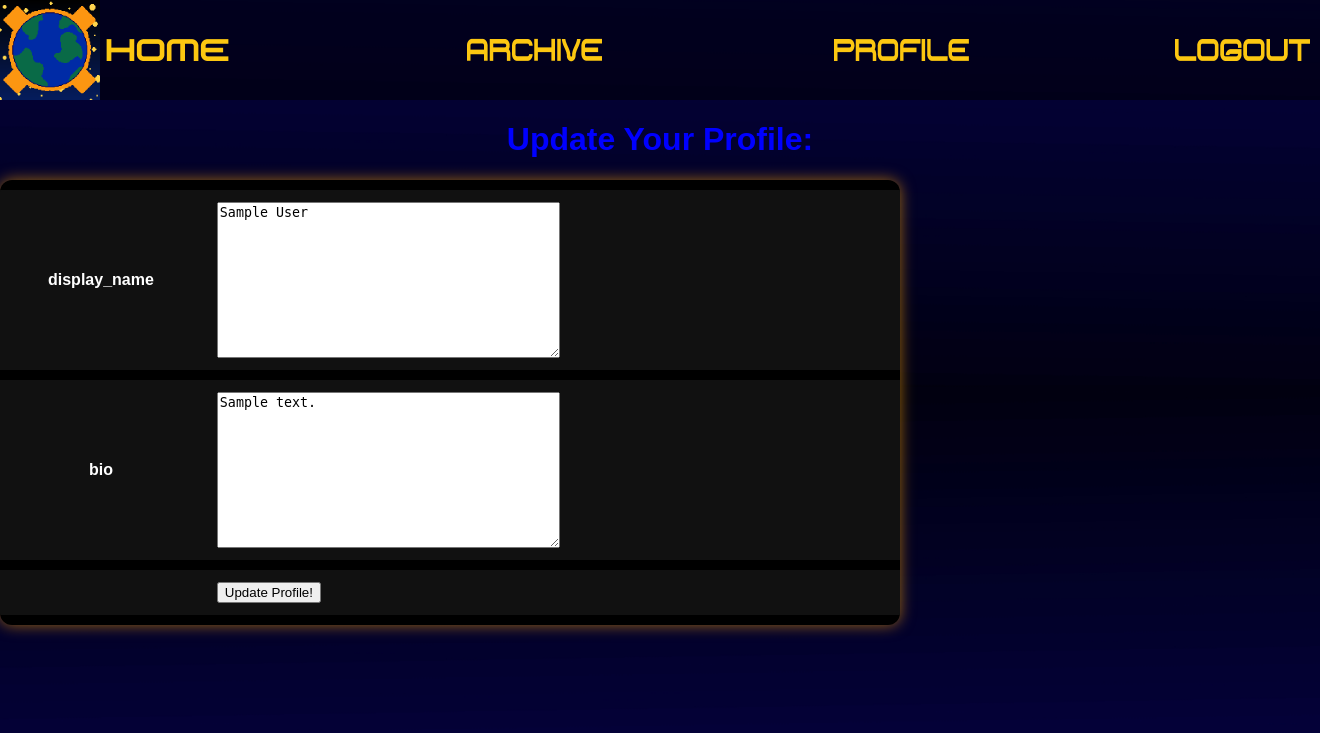
After one commit to alexko22/exocollect, a Django app: page /exocollect/profile/update in a window 1320 px wide. The commit adds this page. Shown: the top 733 px of the page. Run offline with Django 5.2, Linux system fonts and the light colour scheme; a user stored in the database is signed in; tables that the repository leaves empty hold one stand-in row (values such as "Sample post").

Commit message:
update display name and bio support

```diff
--- a/exo/forms.py
+++ b/exo/forms.py
@@ -12,3 +12,12 @@ class CreateProfilesForm(forms.ModelForm):
         model = Profiles
         # which fields we want to display
         fields = ['display_name', 'bio']
+
+
+class UpdateProfileForm(forms.ModelForm):
+    ''' form to update a profile object '''
+    class Meta:
+        ''' associting form to Profile model '''
+        model = Profiles
+        # fields to be displayed
+        fields = ['display_name', 'bio']
--- a/exo/templates/exo/profile.html
+++ b/exo/templates/exo/profile.html
@@ -16,6 +16,10 @@
 
   <!-- Bio centered below -->
   <p class="profile-bio mx-auto">{{ profile.bio }}</p>
+
+  <!-- update profle button (prob needs styling) -->
+   <a href="{% url 'update_profile' %}"> Update Profile </a>
+
 </div>
 
 
@@ -27,7 +31,6 @@
 
     <!-- Planets table -->
     <p class="title">Your Planets</p>
-    &nbsp;
     <table class="planet-table w-100">
         <thead>
             <tr>
--- /dev/null
+++ b/exo/templates/exo/update_profile_form.html
@@ -0,0 +1,29 @@
+{% extends 'exo/base.html' %}
+
+
+{% block content %}
+<div class="container mt-5 text-light d-flex flex-column align-items-center">
+    <h1> Update Your Profile: </h1>
+</div>
+
+<!-- form for updating the profile -->
+<form method = 'POST'>
+{% csrf_token %}
+{% csrf_token %}
+    <table class="planet-table w-100">
+    {% for field in form %}
+    <tr>
+        <th>{{field.name}}</th>
+        <td>{{field}}</td>
+    </tr>
+    {% endfor %}
+    <tr>
+        <td></td>
+        <td>
+            <input type='submit' name = 'Update Profile!' value= 'Update Profile!'>
+        </td>
+    </tr>
+    </table>
+</form>
+
+{% endblock %}
--- a/exo/urls.py
+++ b/exo/urls.py
@@ -13,4 +13,5 @@ urlpatterns = [
     path('generate-planet/', views.generate_random_planet, name='generate_planet'),
     path('planet/<int:pk>', PlanetView.as_view(), name="show_planet"),
     path('planets', PlanetArchive.as_view(), name="planet_archive" ),
+    path('profile/update', views.UpdateProfile.as_view(), name="update_profile"),
 ]
--- a/exo/views.py
+++ b/exo/views.py
@@ -84,6 +84,28 @@ class PlanetArchive(ListView):
                 results = results.filter(p_type=planet_t)
 
         return results
+
+class UpdateProfile(LoginRequiredMixin, UpdateView):
+    ''' class to update an existing profile infor '''
+    model = Profiles
+    form_class = UpdateProfileForm
+    template_name = "exo/update_profile_form.html"
+
+    def get_object(self):
+        ''' returns the correct profile instance for the current user '''
+        prof = Profiles.objects.get(user=self.request.user)
+        return prof
+
+    def get_success_url(self):
+        ''' determine where to go after the operation '''
+        self_obj = self.get_object()
+        pks = self_obj.pk
+        return reverse('profile', kwargs={'pk': pks })
+
+    # get login url...
+    def get_login_url(self) -> str:
+        '''return the URL required for login (before this step)'''
+        return reverse('login')
 
 # def signup(request):
     # if request.method == "POST":
```
